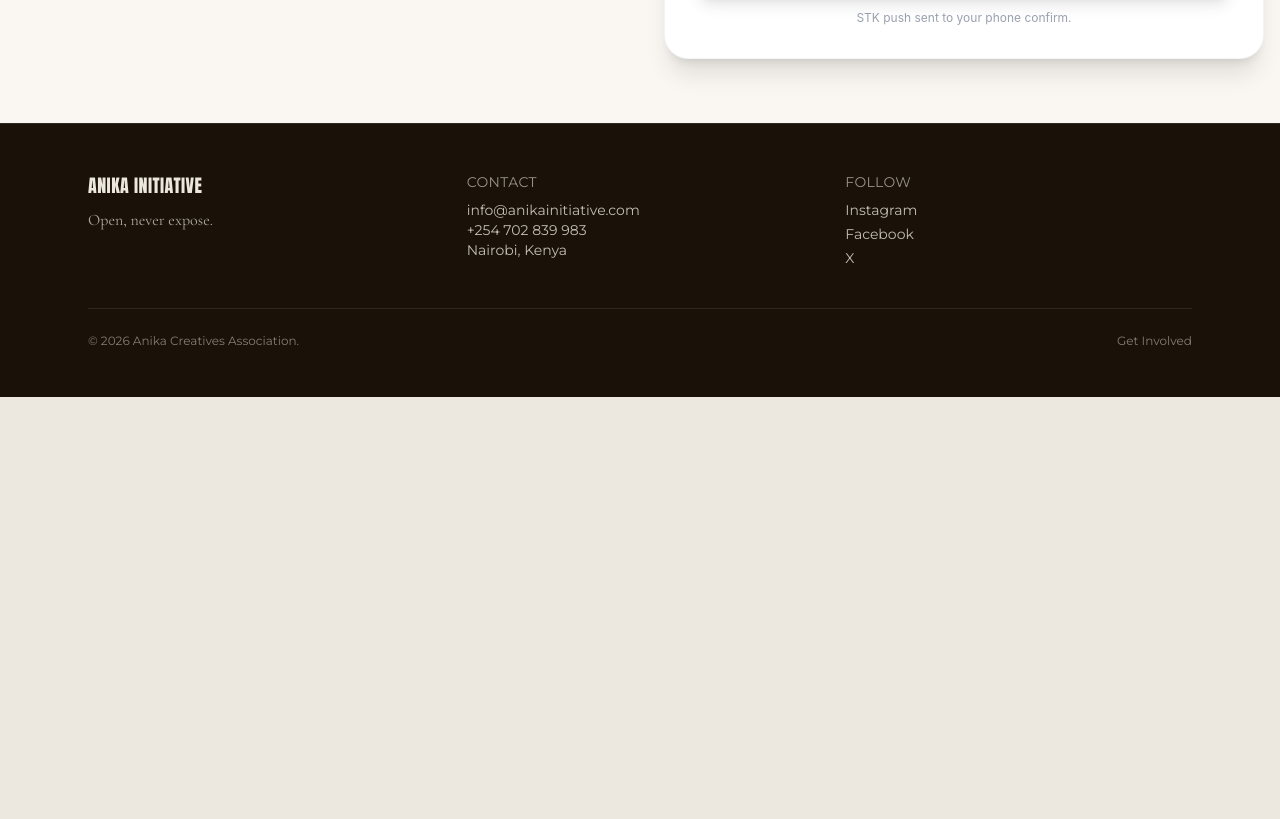
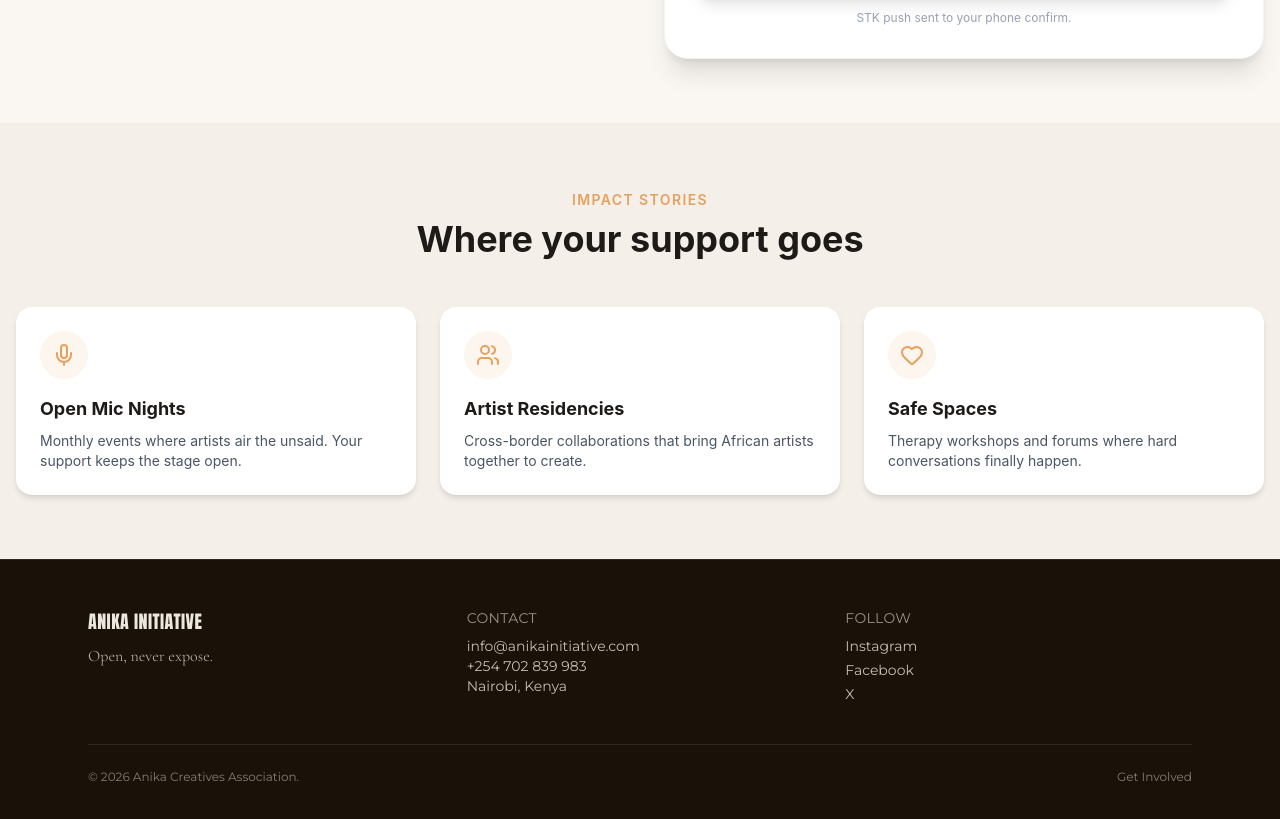
Before and after one commit to Jkosencha/Anika-Initiative, a React (Vite) app: page /donate in a window 1280 px wide. Shown: the part 1269-2088 px from the top of the page. Before the commit the page ends 1666 px from the top, so only its background shows below. Built offline with nearby package versions, Linux system fonts and the light colour scheme.

Commit message:
feat:added impact status

```diff
--- a/src/pages/Donate.jsx
+++ b/src/pages/Donate.jsx
@@ -293,6 +293,52 @@ const DonationPage = () => {
           </div>
         </div>
       </section>
+
+
+
+       {/* making of impact stories */}
+       <section className="py-16 px-4 bg-[#F4EFE9]">
+        <div className="max-w-7xl mx-auto">
+          <div className="text-center mb-12">
+            <span className="text-[#E6A15E] font-semibold text-sm tracking-widest uppercase">
+              Impact Stories
+            </span>
+            <h2 className="text-3xl md:text-4xl font-bold mt-2">Where your support goes</h2>
+          </div>
+
+          <div className="grid grid-cols-1 md:grid-cols-3 gap-6">
+            <div className="bg-white p-6 rounded-2xl shadow-md">
+              <div className="bg-[#FDF6EE] w-12 h-12 rounded-full flex items-center justify-center mb-4">
+                <Mic className="w-6 h-6 text-[#E6A15E]" />
+              </div>
+              <h4 className="font-bold text-lg mb-2">Open Mic Nights</h4>
+              <p className="text-sm text-gray-600">
+                Monthly events where artists air the unsaid. Your support keeps the stage open.
+              </p>
+            </div>
+
+            <div className="bg-white p-6 rounded-2xl shadow-md">
+              <div className="bg-[#FDF6EE] w-12 h-12 rounded-full flex items-center justify-center mb-4">
+                <Users className="w-6 h-6 text-[#E6A15E]" />
+              </div>
+              <h4 className="font-bold text-lg mb-2">Artist Residencies</h4>
+              <p className="text-sm text-gray-600">
+                Cross-border collaborations that bring African artists together to create.
+              </p>
+            </div>
+
+            <div className="bg-white p-6 rounded-2xl shadow-md">
+              <div className="bg-[#FDF6EE] w-12 h-12 rounded-full flex items-center justify-center mb-4">
+                <Heart className="w-6 h-6 text-[#E6A15E]" />
+              </div>
+              <h4 className="font-bold text-lg mb-2">Safe Spaces</h4>
+              <p className="text-sm text-gray-600">
+                Therapy workshops and forums where hard conversations finally happen.
+              </p>
+            </div>
+          </div>
+        </div>
+      </section>
     </div>
   );
 };
```
